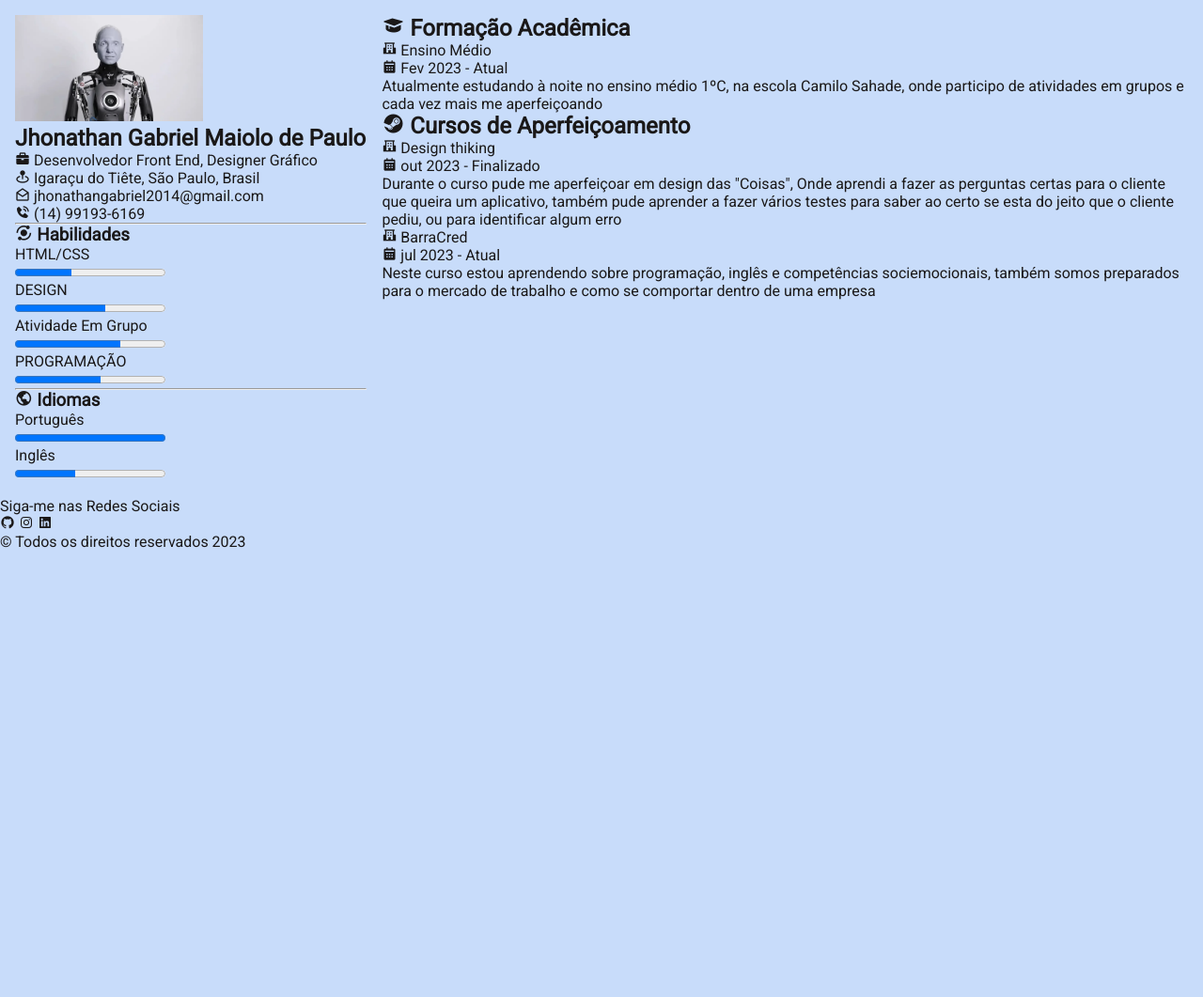
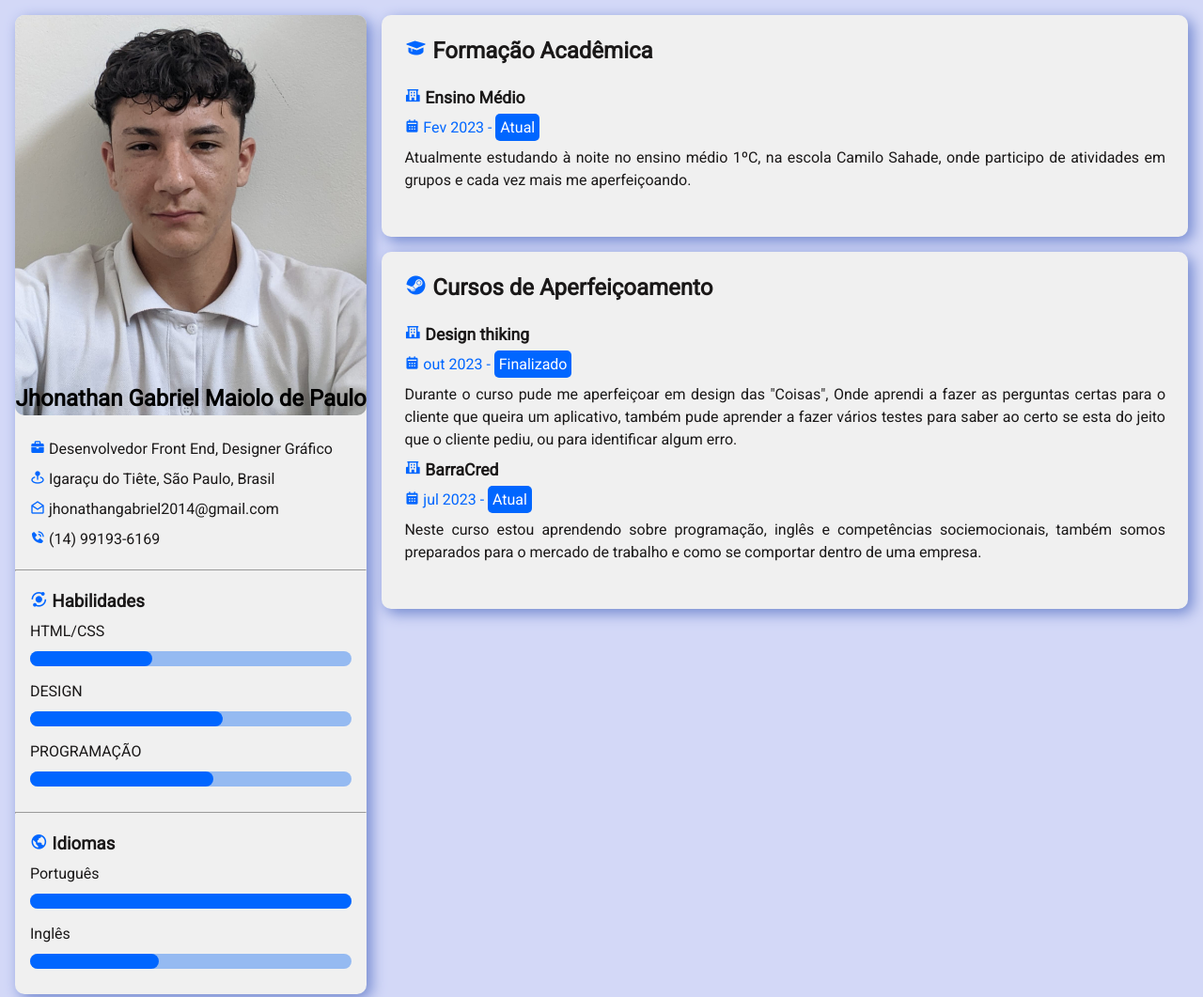
Before and after one commit to jhonathangabriell/curriculo-simples, a plain HTML site: page index.html in a window 1280 px wide. Shown: the top 1061 px of the page at 94% size. Before the commit the page ends 800 px from the top, so only its background shows below. Drawn offline with nearby package versions, Linux system fonts and the light colour scheme.

Commit message:
Currículo Finalizado

```diff
--- a/css/style.css
+++ b/css/style.css
@@ -1,4 +1,8 @@
 @import url('https://fonts.googleapis.com/css2?family=Roboto&display=swap');
+
+:root {
+    --base-color: #
+}
 
 * {
     margin: 0;
@@ -9,7 +13,7 @@
 }
 
 body {
-    background-color: rgba(169, 201, 248, 0.63);
+    background-color: rgba(170, 181, 241, 0.514);
 }
 
 ul {
@@ -22,14 +26,139 @@ main {
     display: grid;
     grid-template-columns: 30% 1fr;
     grid-gap: 1rem;
+
+}
+
+.left {
+
+    background-color: #f0f0f0;
+    box-shadow: 0.3rem 0.3rem 0.9rem rgb(113, 135, 207);
+    border-radius: 10px;
+
+}
+
+.left-img {
+    position: relative;
+}
+
+.left-img img{
+    width: 100%;
+    border-radius: 10px;
+
+}
+
+.left-img h1 {
+    position: absolute;
+    bottom: 0.5rem;
+    color: rgb(0, 0, 0);
+    width: 100%;
+    text-align: center;
+
+}
+
+i {
+    color: rgb(0, 102, 255);
+}
+
+.personal,
+.skills,
+.languages {
+    padding: 1rem;
+    line-height: 2rem;
+
+}
+
+.personal {
+    font-size: 1rem;
+}
+
+progress {
+    width: 100%;
+    height: 1.8rem;
+}
+
+.experience, .education {
+    padding: 1.5rem;
+    background-color: #f0f0f0;
+    box-shadow: 0.3rem 0.3rem 0.9rem rgb(113, 135, 207);
+    border-radius: 10px;
+
+}
+
+.education {
+    margin-bottom: 1rem;
+
+}
+
+.job {
+    margin: 1.5rem 0;
+}
+
+.job-name {
+    font-size: 1.1rem;
+    font-weight: bold;
+}
+
+.experience p,
+.education p {
+    margin-top: 0.5rem;
+    line-height: 1.5rem;
+    text-align: justify;
+}
+
+.date {
+    color: rgb(0, 102, 255);
 }
 
 img {
-    width: 200px;
+    width: 300px;
+}
+
+.date span {
+    background-color: rgb(0, 102, 255);
+    color: white;
+    padding: 0.3rem;
+    border-radius: 5px;
+}
+
+footer {
+    background-color: rgb(0, 102, 255);
+    padding: 1.5rem;
+    text-align: center;
+    line-height: 1.5rem;
+}
+
+footer p {
+    color: white;
+}
+
+footer i {
+    color: white;
+    margin-top: 0.5;
+    font-size: 2rem;
+}
+
+.progress {
+    display: inline-block;
+    width: 100%;
+    height: 1rem;
+    border-radius: 20px;
+    background-color:  rgb(149, 186, 241);
+}
+
+.bar {
+    border-radius: 20px;
+    height: 100%;
+    transition: width;
+    transition-duration: 1s;
+    background-color: rgb(0, 102, 255);
+
 }
 
 @media (max-width: 880px) {
     main {
         grid-template-columns: 1fr;
     }
+
+
 }
--- a/index.html
+++ b/index.html
@@ -5,14 +5,14 @@
     <meta name="viewport" content="width=device-width, initial-scale=1.0">
     <title>Jhonathan Gabriel Maiolo de Paulo</title>
     <link href='https://unpkg.com/boxicons@2.1.4/css/boxicons.min.css' rel='stylesheet'>
-    <link rel="shortcut icon" href="img/ftoo.webp" type="image/x-icon">
+    <link rel="shortcut icon" href="img/ftoo.jfif" type="image/x-icon">
     <link rel="stylesheet" href="css/style.css">
 </head>
 <body>
     <main>
         <section class="left">
-            <div class="class left img">
-                <img src="img/ftoo.webp" alt="Foto-Perfil">
+            <div class="left-img">
+                <img src="img/ftoo.jfif" alt="Foto-Perfil">
                 <h1>Jhonathan Gabriel Maiolo de Paulo</h1>
             </div>
             <div class="personal">
@@ -29,34 +29,45 @@
                 <ul>
                     <li>
                         <p>HTML/CSS</p>
-                        <progress max="100" value="38"></progress>
+                        <!-- <progress max="100" value="38"></progress> -->
+                        <div class="progress">
+                            <div class="bar" style="width: 38%;"></div>
+                        </div>
                     </li>
                     <li>
                         <p>DESIGN</p>
-                        <progress max="100" value="60"></progress>
-                    </li>
-                    <li>
-                        <p>Atividade Em Grupo</p>
-                        <progress max="100" value="70"></progress>
+                        <!-- <progress max="100" value="60"></progress> -->
+                        <div class="progress">
+                            <div class="bar" style="width: 60%;"></div>
+                        </div>
                     </li>
                     <li>
                         <p>PROGRAMAÇÃO</p>
-                        <progress max="100" value="57"></progress>
+                        <!-- <progress max="100" value="57"></progress> -->
+                        <div class="progress">
+                            <div class="bar" style="width: 57%;"></div>
+                        </div>
                     </li>
 
                 </ul>
             </div>
             <hr>
-            <div class="Languages">
+            <div class="languages">
                 <h3><i class='bx bx-world' ></i> Idiomas</h3>
                 <ul>
                     <li>
                         <p>Português</p>
-                        <progress max="100" value="100"></progress>
+                        <!-- <progress max="100" value="100"></progress> -->
+                        <div class="progress">
+                            <div class="bar" style="width: 100%;"></div>
+                        </div>
                     </li>
                     <li>
                         <p>Inglês</p>
-                        <progress max="100" value="40"></progress>
+                        <!-- <progress max="100" value="40"></progress> -->
+                        <div class="progress">
+                            <div class="bar" style="width: 40%;"></div>
+                        </div>
                     </li>
 
                 </ul>
@@ -69,7 +80,7 @@
                     <p class="job-name"><i class='bx bxs-school'></i> Ensino Médio</p>
                     <p class="date"><i class='bx bxs-calendar'></i> Fev 2023 - <span>Atual</span> </p>
                     <p>Atualmente estudando à noite no ensino médio 1ºC, na escola Camilo Sahade,
-                       onde participo de atividades em grupos e cada vez mais me aperfeiçoando </p>
+                       onde participo de atividades em grupos e cada vez mais me aperfeiçoando. </p>
                 </div>
             </div>
 
@@ -80,11 +91,11 @@
                     <p class="date"><i class='bx bxs-calendar'></i> out 2023 - <span>Finalizado</span> </p>
                     <p>Durante o curso pude me aperfeiçoar em design das "Coisas", Onde aprendi a fazer as perguntas
                          certas para o cliente que queira um aplicativo, também pude aprender a fazer vários
-                         testes para saber ao certo se esta do jeito que o cliente pediu, ou para identificar algum erro</p>
+                         testes para saber ao certo se esta do jeito que o cliente pediu, ou para identificar algum erro.</p>
                     <p class="job-name"><i class='bx bxs-school'></i> BarraCred</p>
                     <p class="date"><i class='bx bxs-calendar'></i> jul 2023 - <span>Atual</span> </p>
                     <p>Neste curso estou aprendendo sobre programação, inglês e competências sociemocionais,
-                        também somos preparados para o mercado de trabalho e como se comportar dentro de uma empresa  </p>
+                        também somos preparados para o mercado de trabalho e como se comportar dentro de uma empresa.  </p>
 
                 </div>
             </div>
```
Also changed, not shown: img/ftoo.jfif (added), img/ftoo.webp (deleted).
